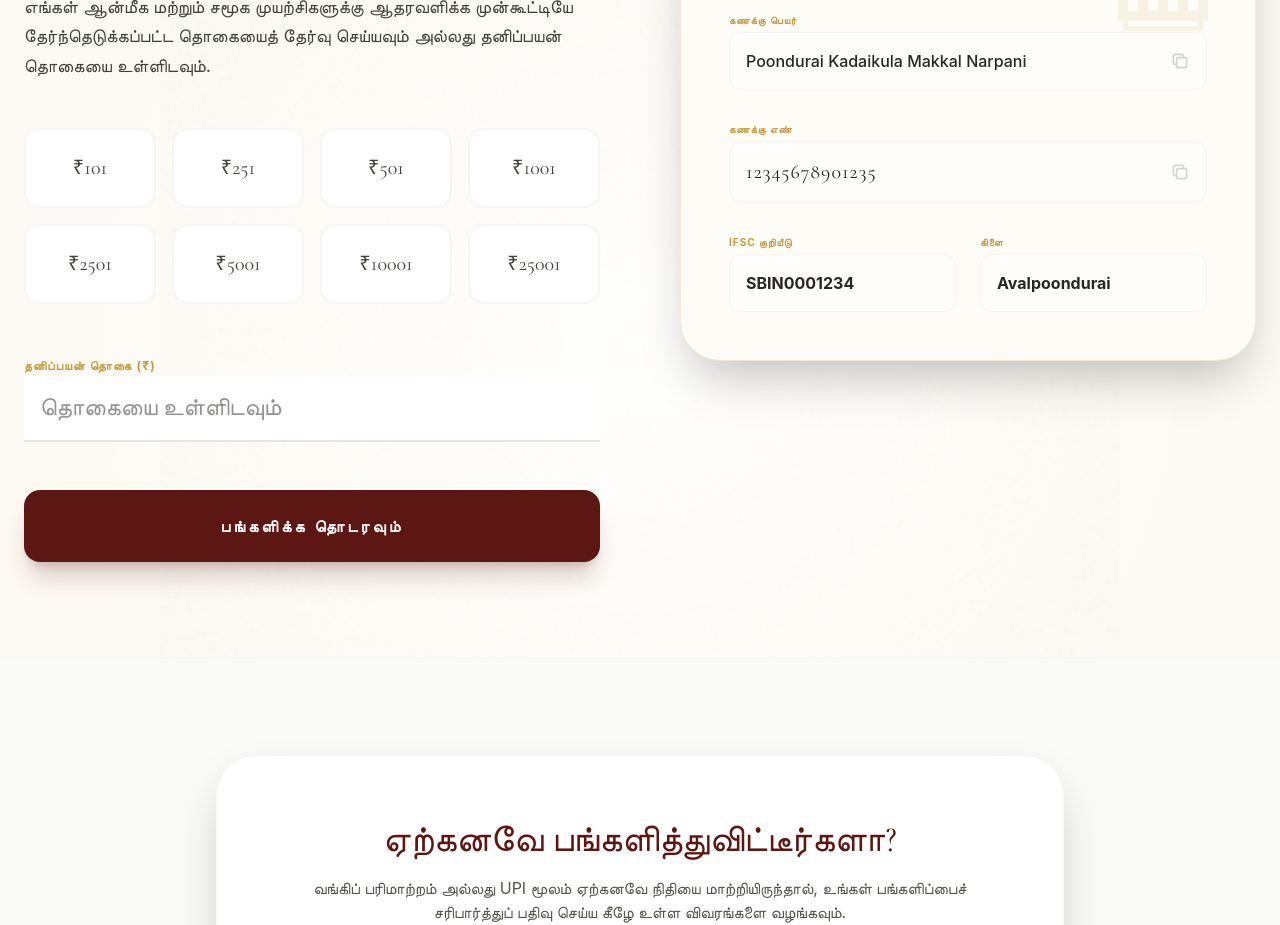
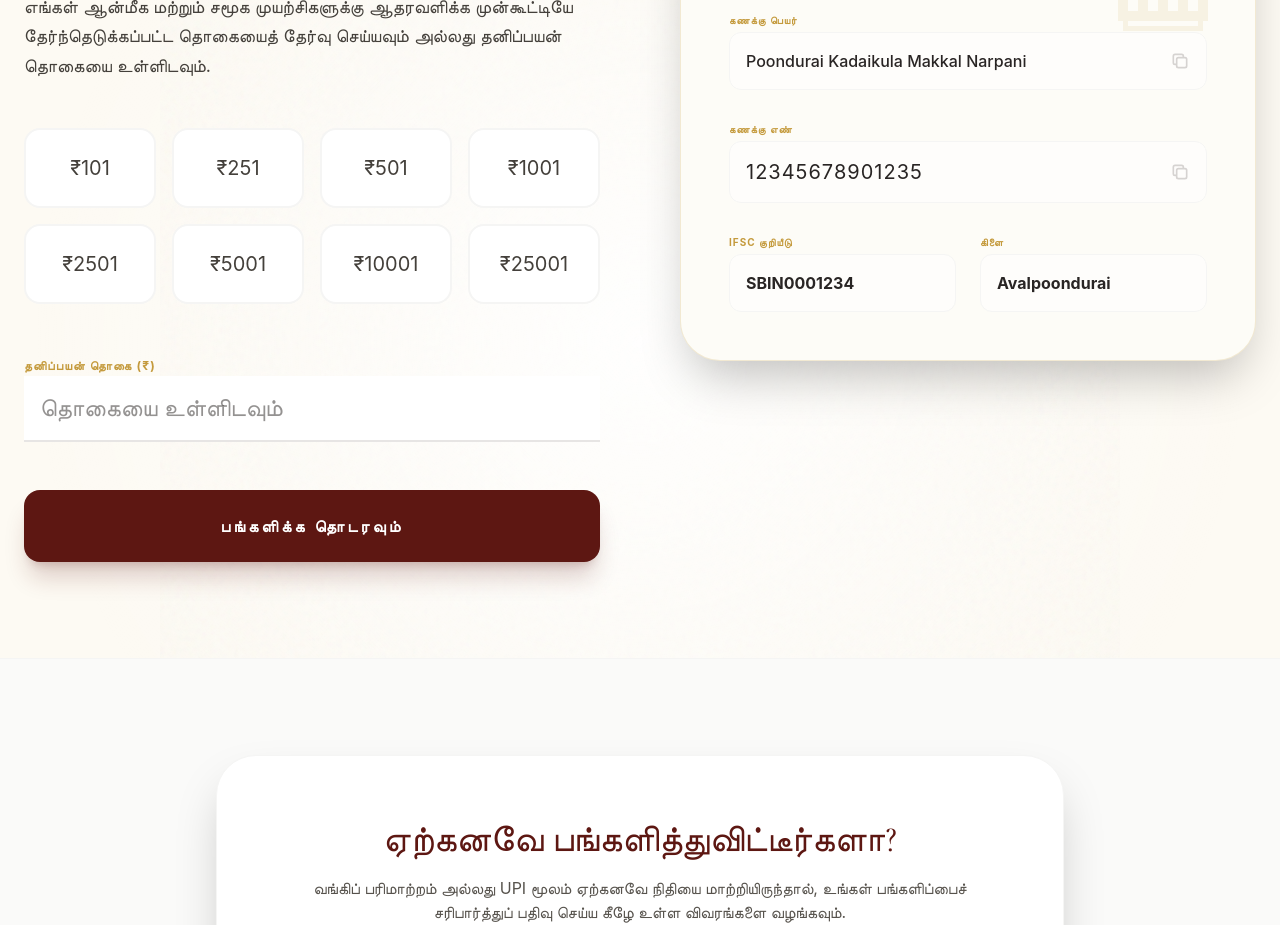
Before and after one commit to kaadaisoft-flutter/Kaadaikulam-Website, a React (Vite) app: page /donation in a window 1280 px wide. Shown: the part 940-1865 px from the top of the page. Built offline with nearby package versions, Linux system fonts and the light colour scheme; no server answers; the database is empty.

Commit message:
style: change font-serif to font-sans in Donation page

```diff
--- a/src/pages/Donation.jsx
+++ b/src/pages/Donation.jsx
@@ -129,7 +129,7 @@ const Donation = () => {
                     setCustomAmount("");
                     setFormData(prev => ({ ...prev, amount: amt.toString() }));
                   }}
-                  className={`py-6 rounded-2xl font-serif text-xl transition-all duration-300 border-2 ${
+                  className={`py-6 rounded-2xl font-sans text-xl transition-all duration-300 border-2 ${
                     selectedAmount === amt
                       ? "bg-[#5d1712] text-white border-[#5d1712] shadow-xl scale-105"
                       : "bg-white text-stone-700 border-stone-100 hover:border-[#c49a3c] hover:text-[#c49a3c]"
@@ -150,7 +150,7 @@ const Donation = () => {
                   setSelectedAmount(null);
                   setFormData(prev => ({ ...prev, amount: e.target.value }));
                 }}
-                className="w-full bg-white border-b-2 border-stone-200 px-4 py-4 focus:border-[#5d1712] focus:outline-none transition-colors text-2xl font-serif text-stone-800"
+                className="w-full bg-white border-b-2 border-stone-200 px-4 py-4 focus:border-[#5d1712] focus:outline-none transition-colors text-2xl font-sans text-stone-800"
                 placeholder={t.selection.placeholder}
               />
             </div>
@@ -194,7 +194,7 @@ const Donation = () => {
                 <div className="group cursor-pointer" onClick={() => handleCopy("12345678901235")}>
                   <p className="text-[10px] uppercase font-bold tracking-widest text-[#c49a3c] mb-1">{t.bank.accNum}</p>
                   <div className="flex justify-between items-center bg-white/50 p-4 rounded-xl border border-stone-100 group-hover:border-[#c49a3c] transition-colors">
-                    <span className="text-xl font-serif text-stone-800 tracking-wider">12345678901235</span>
+                    <span className="text-xl font-sans text-stone-800 tracking-wider">12345678901235</span>
                     <svg className="w-5 h-5 text-stone-300 group-hover:text-[#c49a3c]" fill="none" viewBox="0 0 24 24" stroke="currentColor">
                       <path strokeLinecap="round" strokeLinejoin="round" strokeWidth={2} d="M8 16H6a2 2 0 01-2-2V6a2 2 0 012-2h8a2 2 0 012 2v2m-6 12h8a2 2 0 002-2v-8a2 2 0 00-2-2h-8a2 2 0 00-2 2v8a2 2 0 002 2z" />
                     </svg>
```
